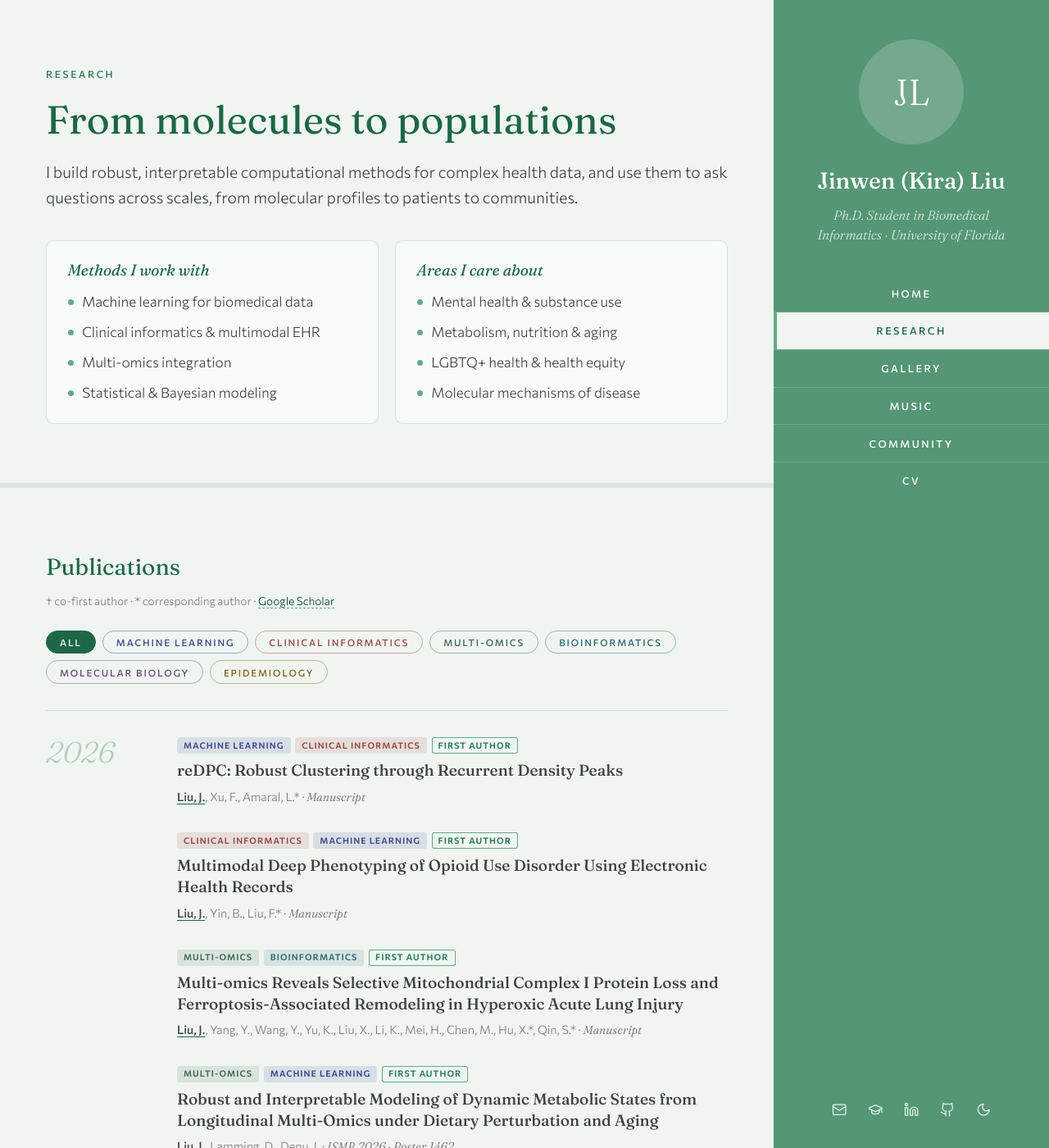
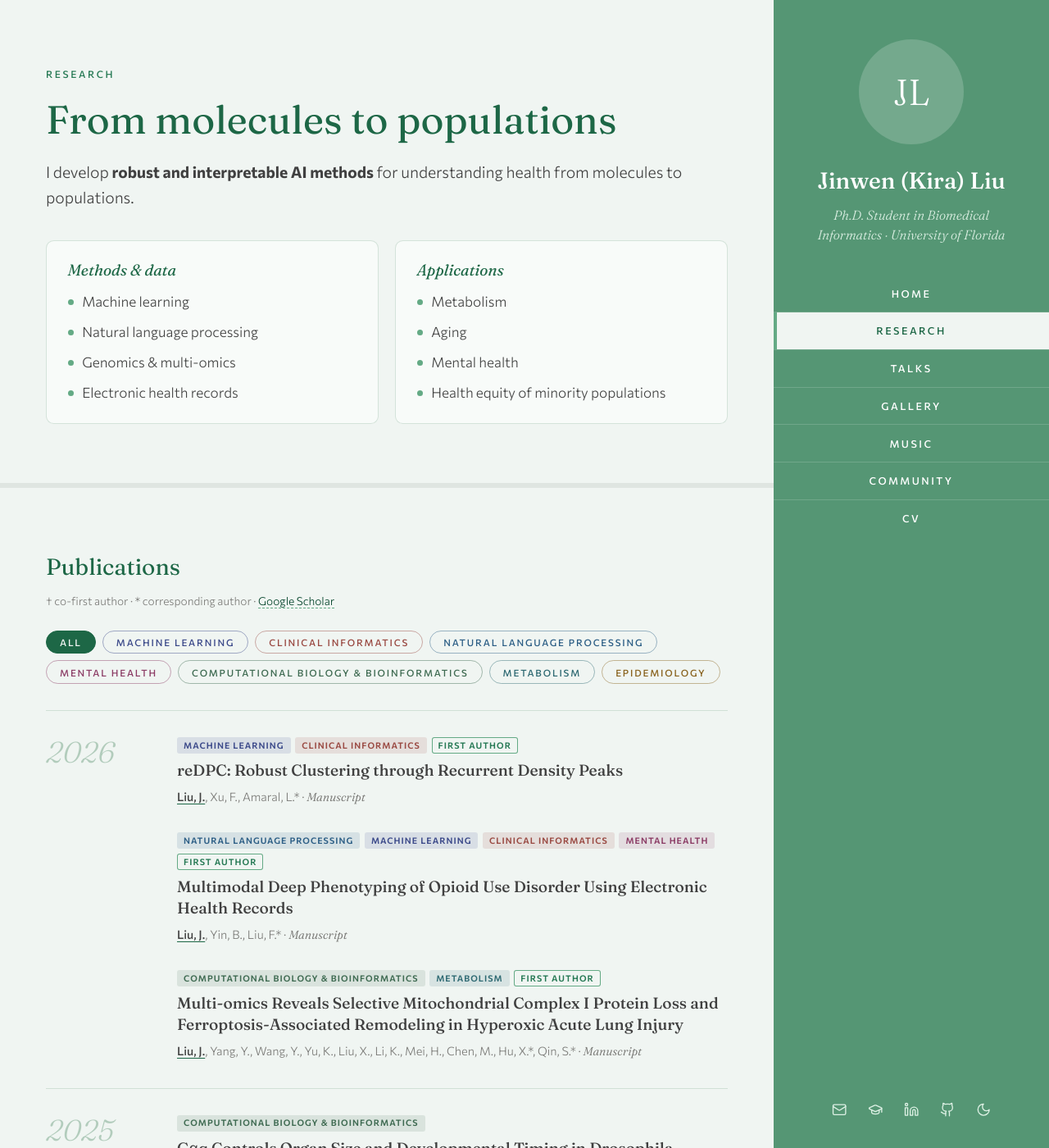
Before and after one commit to KiraLiiu/KiraLiiu.github.io, a Jekyll site: the page built from pages/research.html, in a window 1280 px wide and 1400 px high. Shown: the whole window at 82% size. Built offline with Jekyll 4.4.1, drawn with Linux system fonts in a browser that asks for light colours; some of the changed text lies outside the part shown.

Commit message:
Talks page, Research conference section, new field taxonomy
- Talks gets its own page (entries with kind: Talk)
- Research: intro aligned with home; Publications + Conference
  (ISMB poster, WPATH talk) from a single conferences.yml
- Fields: ML, NLP, Computational Biology & Bioinformatics, Clinical
  Informatics, Epidemiology, Metabolism, Aging, Mental Health,
  Health Equity

Co-Authored-By: Claude Opus 5.5 <noreply@anthropic.com>

```diff
--- a/_config.yml
+++ b/_config.yml
@@ -14,6 +14,7 @@ url: https://kiraliiu.github.io
 nav:
   - { title: Home, url: / }
   - { title: Research, url: /research/ }
+  - { title: Talks, url: /talks/ }
   - { title: Gallery, url: /gallery/ }
   - { title: Music, url: /music/ }
   - { title: Community, url: /community/ }
--- /dev/null
+++ b/_data/conferences.yml
@@ -0,0 +1,21 @@
+# Conference presentations, newest first. Shown under Conference on the Research page;
+# entries with kind: Talk also appear on the Talks page.
+# kind: Talk or Poster · upcoming: true adds an "Upcoming" label · your name (as in `me`) gets underlined.
+# Optional: fields (same names as publications), video, thumb, links.
+- when: "2026"
+  kind: Talk
+  upcoming: true
+  event: WPATH 2026
+  title: "Minority Stress Pathways and Mental Health Outcomes: A National Survey of Transgender and Gender-Diverse Individuals in China"
+  authors: Kira Liu (presenter), Zheyu Hu, Shequilla Xue, Xenia Jiang (co-presenters)
+  me: Kira Liu
+  fields: [Epidemiology, Mental Health, Health Equity]
+
+- when: "2026"
+  kind: Poster
+  event: ISMB 2026 · Poster 1462
+  title: Robust and Interpretable Modeling of Dynamic Metabolic States from Longitudinal Multi-Omics under Dietary Perturbation and Aging
+  authors: Liu, J., Lamming, D., Denu, J.
+  me: Liu, J.
+  fields: [Machine Learning, Computational Biology & Bioinformatics, Metabolism, Aging]
+  links: { Code: "https://github.com/KiraLiiu/MOFA_analysis_pipeline" }
--- a/_data/news.yml
+++ b/_data/news.yml
@@ -2,9 +2,9 @@
 - when: "2026"
   text: Started my Ph.D. in Biomedical Informatics at the University of Florida.
 - when: "2026"
-  text: Upcoming talk at [WPATH 2026](/research/#talks) on minority stress and mental health among transgender and gender-diverse people in China.
+  text: Upcoming talk at [WPATH 2026](/talks/) on minority stress and mental health among transgender and gender-diverse people in China.
 - when: "2026"
-  text: Poster accepted at [ISMB 2026](/research/) on modeling dynamic metabolic states from longitudinal multi-omics.
+  text: Poster accepted at [ISMB 2026](/research/#conference) on modeling dynamic metabolic states from longitudinal multi-omics.
 - when: Jun 2025
   text: Started my M.Sc. in Quantitative & Systems Biology at Northwestern University, working with Luis A. Nunes Amaral.
 - when: May 2025
--- a/_data/publications.yml
+++ b/_data/publications.yml
@@ -1,8 +1,8 @@
-# Grouped by `year` on the Research page (newest first).
-# fields: any of Machine Learning, Clinical Informatics, Multi-omics, Bioinformatics, Epidemiology, Statistical Modeling, Molecular Biology
+# Grouped by `year` on the Research page (newest first). Conference talks & posters live in conferences.yml.
+# fields: any of Machine Learning, Natural Language Processing, Computational Biology & Bioinformatics,
+#         Clinical Informatics, Epidemiology, Metabolism, Aging, Mental Health, Health Equity
 # role:   optional highlight, e.g. "Co-first author" or "First author"
 # Optional: status, venue, award, links. † co-first author, * corresponding author.
-# Talks live in _data/talks.yml.
 
 - title: "reDPC: Robust Clustering through Recurrent Density Peaks"
   authors: Liu, J., Xu, F., Amaral, L.*
@@ -15,42 +15,34 @@
   authors: Liu, J., Yin, B., Liu, F.*
   status: Manuscript
   year: 2026
-  fields: [Clinical Informatics, Machine Learning]
+  fields: [Natural Language Processing, Machine Learning, Clinical Informatics, Mental Health]
   role: First author
 
 - title: Multi-omics Reveals Selective Mitochondrial Complex I Protein Loss and Ferroptosis-Associated Remodeling in Hyperoxic Acute Lung Injury
   authors: Liu, J., Yang, Y., Wang, Y., Yu, K., Liu, X., Li, K., Mei, H., Chen, M., Hu, X.*, Qin, S.*
   status: Manuscript
   year: 2026
-  fields: [Multi-omics, Bioinformatics]
+  fields: [Computational Biology & Bioinformatics, Metabolism]
   role: First author
-
-- title: Robust and Interpretable Modeling of Dynamic Metabolic States from Longitudinal Multi-Omics under Dietary Perturbation and Aging
-  authors: Liu, J., Lamming, D., Denu, J.
-  venue: ISMB 2026 · Poster 1462
-  year: 2026
-  fields: [Multi-omics, Machine Learning]
-  role: First author
-  links: { Code: "https://github.com/KiraLiiu/MOFA_analysis_pipeline" }
 
 - title: Gαq Controls Organ Size and Developmental Timing in Drosophila
   authors: Unger, M., Velagala, V., Soundarrajan, D., Gazzo, D., Kumar, N., Flores, M., Liu, J., Li, J., Zartman, J.*
   venue: Cell Communication and Signaling 23(1), 457
   year: 2025
-  fields: [Molecular Biology]
+  fields: [Computational Biology & Bioinformatics]
   links: { DOI: "https://doi.org/10.1186/s12964-025-02449-9" }
 
 - title: "REmap: Software for RNA-Binding Protein Enrichment Analysis Based on Single-Cell Transcriptomic Data"
   authors: Hu, X., Liu, J., Wang, H.
   venue: China Patent CN120853674A
   year: 2025
-  fields: [Bioinformatics]
+  fields: [Computational Biology & Bioinformatics]
 
 - title: Deciphering Regulatory Patterns in a Mouse Model of Hyperoxia-Induced Acute Lung Injury
   authors: Chen, Y.†, Liu, J.†, et al., Hu, X.*
   venue: PeerJ 12, e18069
   year: 2024
-  fields: [Multi-omics, Bioinformatics]
+  fields: [Computational Biology & Bioinformatics]
   role: Co-first author
   links: { DOI: "https://doi.org/10.7717/peerj.18069" }
 
@@ -59,12 +51,12 @@
   venue: Undergraduate Thesis, Shanghai Jiao Tong University
   award: Outstanding Undergraduate Thesis Award (top 5%)
   year: 2024
-  fields: [Epidemiology]
+  fields: [Epidemiology, Metabolism]
   role: First author
 
 - title: Positive Feedback Loops between Fibroblasts and the Mechanical Environment Contribute to Dermal Fibrosis
   authors: Zhu, L., Liu, L., Wang, A., Liu, J., Huang, X., Zan, T.*
   venue: Matrix Biology 121, 1–21
   year: 2023
-  fields: [Molecular Biology]
+  fields: [Computational Biology & Bioinformatics]
   links: { DOI: "https://doi.org/10.1016/j.matbio.2023.05.001" }
--- /dev/null
+++ b/_includes/presentation.html
@@ -0,0 +1,16 @@
+{% comment %} One conference entry. Usage: include presentation.html item=c {% endcomment %}
+{% assign c = include.item %}
+{% capture cme %}<span class="me">{{ c.me }}</span>{% endcapture %}
+<li class="pub reveal" data-cat="{{ c.fields | join: '|' }}">
+  <time>{{ c.when }}</time>
+  <div>
+    <p class="tags">
+      <span class="tag kind">{{ c.kind }}</span>
+      {% if c.upcoming %}<span class="tag role">Upcoming</span>{% endif %}
+      {% for f in c.fields %}<span class="tag f-{{ f | slugify }}">{{ f }}</span>{% endfor %}
+    </p>
+    <h4>{{ c.title }}</h4>
+    <p class="authors">{% if c.me %}{{ c.authors | replace: c.me, cme }}{% else %}{{ c.authors }}{% endif %} · <em>{{ c.event }}</em></p>
+    {% if c.video or c.links %}<p class="links">{% if c.video %}<a href="{{ c.video }}">Recording</a>{% endif %}{% for l in c.links %}<a href="{{ l[1] }}">{{ l[0] }}</a>{% endfor %}</p>{% endif %}
+  </div>
+</li>
--- a/assets/style.css
+++ b/assets/style.css
@@ -15,14 +15,16 @@
   --rule: light-dark(oklch(91.5% .008 var(--hue)), oklch(22% .012 var(--hue)));
   --side: light-dark(oklch(62% .085 var(--hue)), oklch(31% .06 var(--hue)));
   --side-soft: light-dark(oklch(94% .025 var(--hue)), oklch(83% .04 var(--hue)));
-  /* field colors (labels, dots, filter chips) */
+  /* field colors (labels, filter chips) */
   --f-ml: light-dark(#3c4a8a, #a9b5ea);
+  --f-nlp: light-dark(#2d5f86, #9cc4e8);
+  --f-compbio: light-dark(#3f6b52, #9fd1b3);
   --f-clin: light-dark(#9a4a43, #eba9a2);
-  --f-omics: light-dark(#3f6b52, #9fd1b3);
-  --f-bioinfo: light-dark(#2f6a73, #96d0d8);
   --f-epi: light-dark(#8a6420, #e2c07c);
-  --f-bio: light-dark(#6e4a75, #d0aad6);
-  --f-stat: light-dark(#5a5f6e, #b9bdca);
+  --f-metab: light-dark(#2f6a73, #96d0d8);
+  --f-aging: light-dark(#6e4a75, #d0aad6);
+  --f-mental: light-dark(#8c3d66, #e7a7c9);
+  --f-equity: light-dark(#5b6a2e, #c6d48e);
   --side-line: rgb(255 255 255 / .16);
   --sidebar-w: 21rem;
   --gutter: max(3.5rem, calc((100% - 52rem) / 2));
@@ -166,12 +168,14 @@ main h3 { margin: 0 0 1.75rem; font-size: 1.75rem; font-weight: 400; }
 .tag.role-first-author { color: var(--accent-ink); background: none; box-shadow: inset 0 0 0 1px var(--accent); }
 .tag.kind { color: var(--accent-ink); background: color-mix(in srgb, var(--accent) 16%, transparent); }
 .f-machine-learning { --c: var(--f-ml); }
+.f-natural-language-processing { --c: var(--f-nlp); }
+.f-computational-biology-bioinformatics { --c: var(--f-compbio); }
 .f-clinical-informatics { --c: var(--f-clin); }
-.f-multi-omics { --c: var(--f-omics); }
-.f-bioinformatics { --c: var(--f-bioinfo); }
 .f-epidemiology { --c: var(--f-epi); }
-.f-molecular-biology { --c: var(--f-bio); }
-.f-statistical-modeling { --c: var(--f-stat); }
+.f-metabolism { --c: var(--f-metab); }
+.f-aging { --c: var(--f-aging); }
+.f-mental-health { --c: var(--f-mental); }
+.f-health-equity { --c: var(--f-equity); }
 .year-group { display: grid; grid-template-columns: 8rem minmax(0, 1fr); gap: 2rem; padding: 2rem 0; border-top: 1px solid var(--hair); }
 .yr { margin: 0; position: sticky; top: 2rem; align-self: start; font: italic 300 2.25rem/1 var(--serif); color: var(--line); }
 .pubs { list-style: none; margin: 0; padding: 0; display: grid; gap: 1.9rem; }
--- a/pages/research.html
+++ b/pages/research.html
@@ -13,24 +13,24 @@ hue: 160
 <section>
   <p class="eyebrow">Research</p>
   <h2>From molecules to populations</h2>
-  <p class="lede">I build robust, interpretable computational methods for complex health data, and use them to ask questions across scales, from molecular profiles to patients to communities.</p>
+  <p class="lede">I develop <strong>robust and interpretable AI methods</strong> for understanding health from molecules to populations.</p>
   <div class="interests">
     <div class="reveal">
-      <h4>Methods I work with</h4>
+      <h4>Methods &amp; data</h4>
       <ul>
-        <li>Machine learning for biomedical data</li>
-        <li>Clinical informatics &amp; multimodal EHR</li>
-        <li>Multi-omics integration</li>
-        <li>Statistical &amp; Bayesian modeling</li>
+        <li>Machine learning</li>
+        <li>Natural language processing</li>
+        <li>Genomics &amp; multi-omics</li>
+        <li>Electronic health records</li>
       </ul>
     </div>
     <div class="reveal">
-      <h4>Areas I care about</h4>
+      <h4>Applications</h4>
       <ul>
-        <li>Mental health &amp; substance use</li>
-        <li>Metabolism, nutrition &amp; aging</li>
-        <li>LGBTQ+ health &amp; health equity</li>
-        <li>Molecular mechanisms of disease</li>
+        <li>Metabolism</li>
+        <li>Aging</li>
+        <li>Mental health</li>
+        <li>Health equity of minority populations</li>
       </ul>
     </div>
   </div>
@@ -66,26 +66,11 @@ hue: 160
   {% endfor %}
 </section>
 
-{% if site.data.talks.size > 0 %}
-<section id="talks">
-  <h3>Talks</h3>
-  <p class="note">Sharing my work beyond the lab: academic exchange and conversations with the wider community.</p>
+{% if site.data.conferences.size > 0 %}
+<section id="conference">
+  <h3>Conference</h3>
   <ul class="pubs confs">
-    {% for t in site.data.talks %}
-    {% capture tme %}<span class="me">{{ t.me }}</span>{% endcapture %}
-    <li class="pub reveal">
-      <time>{{ t.when }}</time>
-      <div>
-        <p class="tags">
-          {% if t.upcoming %}<span class="tag kind">Upcoming</span>{% endif %}
-          {% for f in t.fields %}<span class="tag f-{{ f | slugify }}">{{ f }}</span>{% endfor %}
-        </p>
-        <h4>{{ t.title }}</h4>
-        <p class="authors">{% if t.me %}{{ t.authors | replace: t.me, tme }}{% else %}{{ t.authors }}{% endif %} · <em>{{ t.event }}</em></p>
-        {% if t.video %}<p class="links"><a href="{{ t.video }}">Recording</a>{% for l in t.links %}<a href="{{ l[1] }}">{{ l[0] }}</a>{% endfor %}</p>{% elsif t.links %}<p class="links">{% for l in t.links %}<a href="{{ l[1] }}">{{ l[0] }}</a>{% endfor %}</p>{% endif %}
-      </div>
-    </li>
-    {% endfor %}
+    {% for c in site.data.conferences %}{% include presentation.html item=c %}{% endfor %}
   </ul>
 </section>
 {% endif %}
```
Also changed, not shown: README.md (+4 -4 lines), _data/talks.yml (deleted, +0 -10 lines), pages/talks.html (added, +39 -0 lines).
